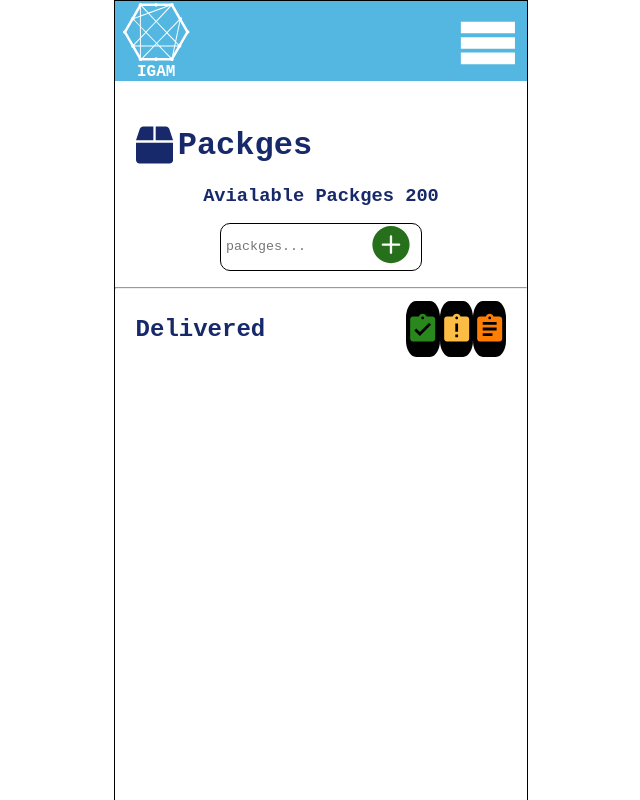
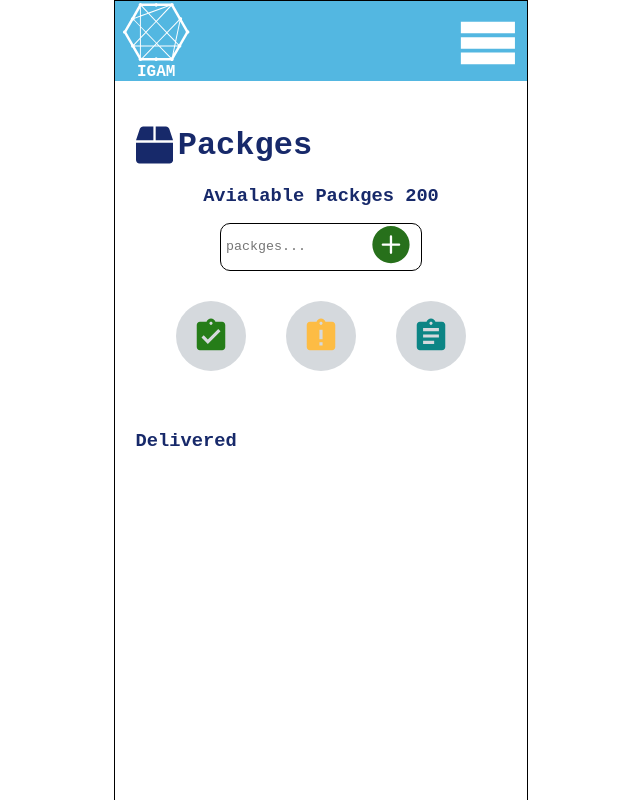
Before and after one commit to Lujain-AbdUllatif/IGAM, a React (Create React App) app: page /packges in a window 1280 px wide. Shown: the top 800 px of the page, without its empty margins (319-959 px from the left). Built offline with nearby package versions, Linux system fonts and the light colour scheme.

Commit message:
switching branch for trio btns

```diff
--- a/src/igam/components/Profile/index.js
+++ b/src/igam/components/Profile/index.js
@@ -4,14 +4,14 @@ import {
   UserIcon,
   PhoneIcon,
   LocationIcon,
-  AssignIcon,
+  EditIcon,
   HomeIcon,
 } from "../../icons";
 
 export default function Profile(props) {
   return (
     <div class="profile-container">
-      <AssignIcon className="assign-icon" />
+      <EditIcon className="edit-icon" />
       {/* Header */}
       <div className="profile-header">
         <span class="circle">
--- a/src/igam/components/Profile/style.css
+++ b/src/igam/components/Profile/style.css
@@ -1,5 +1,5 @@
 /* Assign Icon */
-.assign-icon {
+.edit-icon {
   align-self: flex-end;
   font-size: 35px;
   margin-right: 25px;
--- /dev/null
+++ b/src/igam/components/trioBtns/index.js
@@ -0,0 +1,19 @@
+import React from "react";
+import "./style.css";
+import { DeliveredIcon, AssignedIcon, AssignIcon } from "../../icons";
+
+export default function TrioBtns(props) {
+  return (
+    <div className="trioBtns-container">
+      <span>
+        <DeliveredIcon className="trioBtns-deliveredIcon" />
+      </span>
+      <span>
+        <AssignedIcon className="trioBtns-assignedIcon" />
+      </span>
+      <span>
+        <AssignIcon className="trioBtns-assignIcon" />
+      </span>
+    </div>
+  );
+}
--- /dev/null
+++ b/src/igam/components/trioBtns/style.css
@@ -0,0 +1,42 @@
+/* CONTAINER */
+.trioBtns-container {
+  display: flex;
+  justify-content: center;
+  margin: 10px;
+}
+
+/* SPANS */
+.trioBtns-container span {
+  display: flex;
+  justify-content: center;
+  align-items: center;
+  margin: 20px;
+  border-radius: 50%;
+  background-color: hsl(206deg, 11%, 85%);
+  width: 70px;
+  height: 70px;
+  cursor: pointer;
+}
+
+.trioBtns-container span:hover {
+  background-color: hsl(209deg, 38%, 26%);
+}
+
+/* ICONS */
+.trioBtns-deliveredIcon,
+.trioBtns-assignedIcon,
+.trioBtns-assignIcon {
+  font-size: 38px;
+}
+
+.trioBtns-deliveredIcon {
+  color: #257d18;
+}
+
+.trioBtns-assignedIcon {
+  color: rgb(253, 188, 68);
+}
+
+.trioBtns-assignIcon {
+  color: #0c8585;
+}
--- a/src/igam/icons/index.js
+++ b/src/igam/icons/index.js
@@ -16,6 +16,7 @@ import {
   FaUsers,
   FaSearch,
   FaPlusCircle,
+  FaEdit,
 } from "react-icons/fa";
 import { AiOutlineStock } from "react-icons/ai";
 import {
@@ -222,3 +223,11 @@ export function PhoneIcon(props) {
     </IconContext.Provider>
   );
 }
+
+export function EditIcon(props) {
+  return (
+    <IconContext.Provider value={{ className: props.className }}>
+      <FaEdit />
+    </IconContext.Provider>
+  );
+}
--- a/src/igam/pages/AgentProfie.js
+++ b/src/igam/pages/AgentProfile.js
@@ -1,7 +1,7 @@
 import React from "react";
 // Components
 import Profile from "../components/Profile";
-import RouteBtn from "../components/RouteBtn";
+import TrioBtns from "../components/trioBtns";
 
 export default function AgentProfile(props) {
   return (
@@ -12,6 +12,7 @@ export default function AgentProfile(props) {
         phone="+972 12 345 6789"
         location="VillageX"
       />
+      <TrioBtns />
     </div>
   );
 }
--- a/src/igam/pages/MainPage.js
+++ b/src/igam/pages/MainPage.js
@@ -9,7 +9,7 @@ import LocationsPage from "../pages/LocationsPage";
 import LoginPage from "../pages/LoginPage";
 import FamiliesPage from "./FamiliesPage";
 import AgentsPage from "./AgentsPage";
-import AgentProfile from "../pages/AgentProfie";
+import AgentProfile from "../pages/AgentProfile";
 import FamilyProfile from "../pages/FamilyProfile";
 
 export default function MainPage() {
--- a/src/igam/pages/PackgesPage.js
+++ b/src/igam/pages/PackgesPage.js
@@ -3,7 +3,7 @@ import { PackgeIcon, AssignIcon, DeliveredIcon, AssignedIcon } from "../icons";
 import PageTitle from "../components/PageTitle";
 import SubTitleInfo from "../components/SubTitleInfo";
 import { SmallRouteBtn, AddBtn } from "../components/customBtn";
-import RouteBtn from "../components/RouteBtn";
+import TrioBtns from "../components/trioBtns";
 export default function PackgesPage() {
   return (
     <div className="main-container">
@@ -24,33 +24,12 @@ export default function PackgesPage() {
           </form>
         </div>
       </div>
-      <hr className="horizontal-line" />
+
+      <TrioBtns />
+
       <div className="packges-data">
         <div className="packges-head">
-          <h2 className="blue-igam">Delivered</h2>
-          <div className="packge-routes">
-            <SmallRouteBtn
-              title="packge"
-              path="assign-packge"
-              className="packge-route-btn"
-            >
-              <DeliveredIcon className="assign-packge-btn green-igam" />
-            </SmallRouteBtn>
-            <SmallRouteBtn
-              title="packge"
-              path="assign-packge"
-              className="packge-route-btn"
-            >
-              <AssignedIcon className="assign-packge-btn yellow-igam" />
-            </SmallRouteBtn>
-            <SmallRouteBtn
-              title="packge"
-              path="assign-packge"
-              className="packge-route-btn"
-            >
-              <AssignIcon className="assign-packge-btn orange-igam" />
-            </SmallRouteBtn>
-          </div>
+          <h3 className="blue-igam">Delivered</h3>
         </div>
       </div>
     </div>
```
Also changed, not shown: 1 other file (tests, documents, lock files or other folders).
